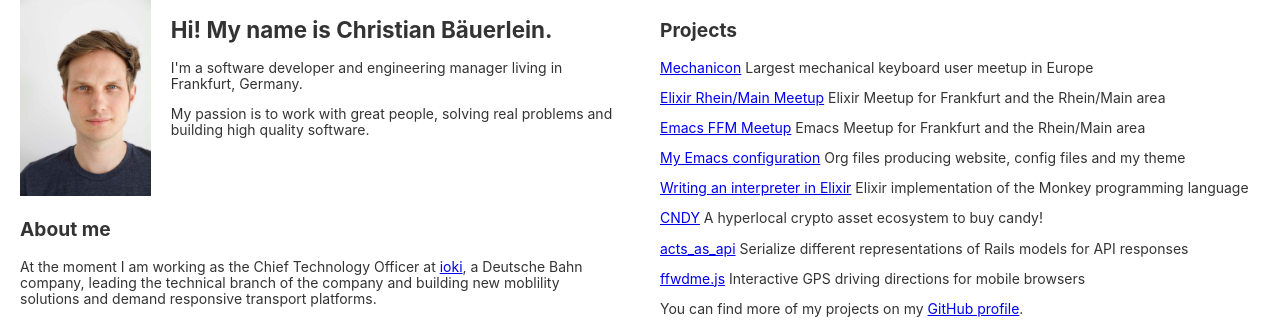
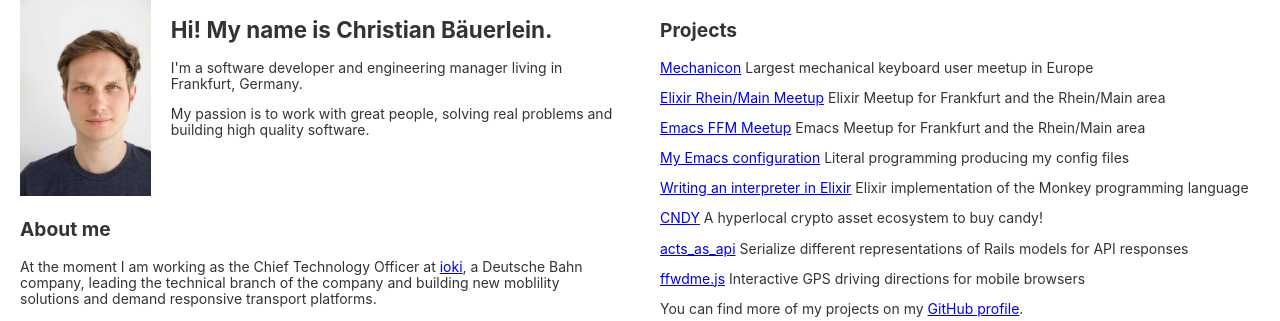
Before and after one commit to fabrik42/fabrik42.github.com, a Jekyll site: the page built from index.html, in a window 1280 px wide. Shown: the top 321 px of the page. Built offline with Jekyll 4.4.1, drawn with Linux system fonts in a browser that asks for light colours.

Commit message:
Nicer org explanation

```diff
--- a/_data/projects.yml
+++ b/_data/projects.yml
@@ -11,7 +11,7 @@
   url: https://www.meetup.com/de-DE/emacs-ffm
 
 - name: My Emacs configuration
-  description: Org files producing website, config files and my theme
+  description: Literal programming producing my config files
   url: https://emacs.christianbaeuerlein.com
 
 - name: Writing an interpreter in Elixir
```
